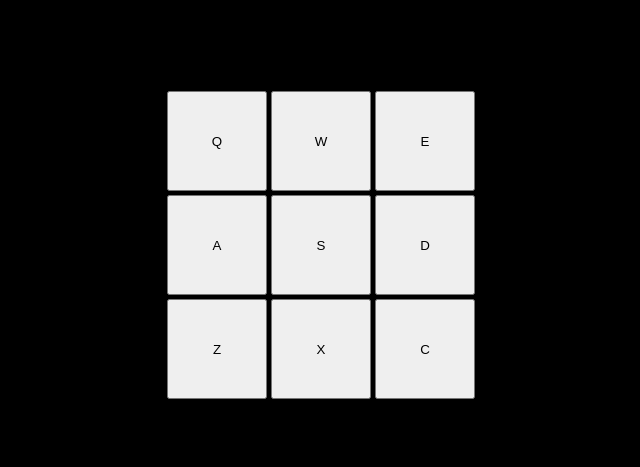
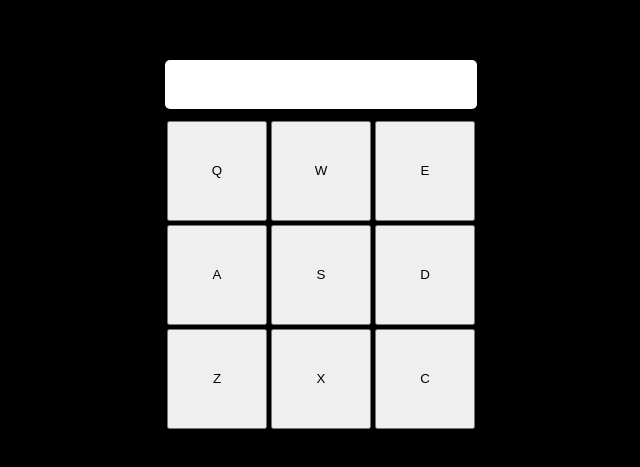
Before and after one commit to hossein-keshtkar/drum-machine, a React (Create React App) app: page / in a window 1280 px wide. Shown: the part 155-622 px from the top of the page, without its empty margins (319-959 px from the left). Built offline with nearby package versions, Linux system fonts and the light colour scheme; the HTML template or start-up script is replaced by a standard one.

Commit message:
keyboard listener added

```diff
--- a/src/App.css
+++ b/src/App.css
@@ -11,3 +11,13 @@
   height: 100px;
   margin: 2px;
 }
+
+#display {
+  background-color: #fff;
+  width: 282px;
+  height: 19px;
+  padding: 15px;
+  margin-bottom: 10px;
+  text-align: center;
+  border-radius: 5px;
+}
--- a/src/App.jsx
+++ b/src/App.jsx
@@ -4,6 +4,7 @@ import "./App.css";
 
 function App() {
   const [pressedKey, setPressedKey] = React.useState("");
+  const display = React.useRef();
   const instruments = {
     Q: "Heater-1",
     W: "Heater-2",
@@ -24,10 +25,15 @@ function App() {
     document.addEventListener("keydown", keydownHandler);
   });
 
+  React.useEffect(() => {
+    if (/[QWEASDZXC]/.test(pressedKey))
+      display.current.innerHTML = instruments[pressedKey];
+  }, [pressedKey]);
+
   return (
     <div className="App">
       <div id="drum-machine">
-        <div id="display"></div>
+        <div id="display" ref={display}></div>
         <div className="row">
           <button className="drum-pad">
             Q
--- a/src/index.css
+++ b/src/index.css
@@ -1,7 +1,8 @@
 body {
+  box-sizing: border-box;
   margin: 0;
-  font-family: -apple-system, BlinkMacSystemFont, 'Segoe UI', 'Roboto', 'Oxygen',
-    'Ubuntu', 'Cantarell', 'Fira Sans', 'Droid Sans', 'Helvetica Neue',
+  font-family: -apple-system, BlinkMacSystemFont, "Segoe UI", "Roboto", "Oxygen",
+    "Ubuntu", "Cantarell", "Fira Sans", "Droid Sans", "Helvetica Neue",
     sans-serif;
   -webkit-font-smoothing: antialiased;
   -moz-osx-font-smoothing: grayscale;
```
